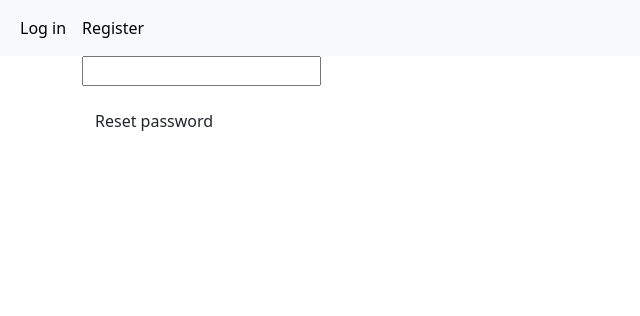
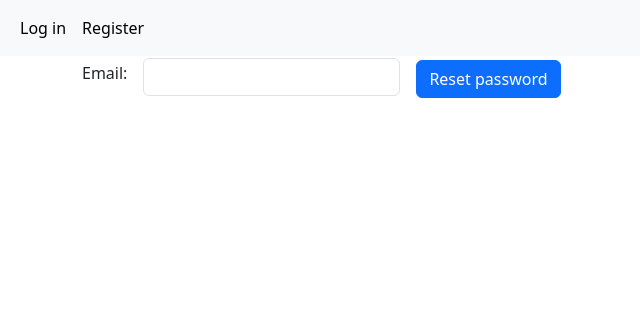
Before and after one commit to bikerski-ctrl/socmedia, a Django app: page /accounts/password_reset/ in a window 1280 px wide. Shown: the top 316 px of the page, without its empty margins (0-640 px from the left). Run offline with Django 5.2, Linux system fonts and the light colour scheme.

Commit message:
Cosmetic changes

```diff
--- a/socialmedia/templates/registration/password_reset_complete.html
+++ b/socialmedia/templates/registration/password_reset_complete.html
@@ -4,5 +4,5 @@
 
 {% block content %}
     <h1>The password has been changed!</h1>
-    <p><a href="{% url 'Log in' %}">Log in to the accoutn</a></p>
+    <p><a href="{% url 'login' %}" class="btn btn-primary mt-1">Log in to the account</a></p>
 {% endblock %}
--- a/socialmedia/templates/registration/password_reset_confirm.html
+++ b/socialmedia/templates/registration/password_reset_confirm.html
@@ -15,7 +15,7 @@
             <p><label for="id_new_password2">Confirm password:</label>
             {{ form.new_password2 }}</p>
 
-            <input type="submit" class="btn" value="Change my password">
+            <input type="submit" class="btn btn-primary mt-1" value="Change my password">
         </form>
     {% else %}
         <h1>Password reset failed</h1>
--- a/socialmedia/templates/registration/password_reset_form.html
+++ b/socialmedia/templates/registration/password_reset_form.html
@@ -1,4 +1,5 @@
 {% extends "base.html" %}
+{% load myfilters %}
 
 {% block title %}Reset password{% endblock %}
 {% block content %}
@@ -6,10 +7,19 @@
         {% csrf_token %}
 
         {% if form.email.errors %}
-            {{ form.email.errors }}
+            <p>{{ form.email.errors }}</p>
         {% endif %}
 
-        <p>{{ form.email }}</p>
-        <input type="submit" class="btn" value="Reset password">
+        <div class="row g-3 align-items-center">
+            <div class="col-auto form-label">{{ form.email.label_tag}}</div>
+            <div class="col-auto">{{ form.email|addclass:'form-control' }}</div>
+
+            {% if form.email.help_text %}
+                <div class="col-auto form-text text-muted" id="{{ form.email.auto_id }}_helptext">
+                {{ form.email.help_text|safe }}
+                </div>
+            {% endif %}
+            <div class="col-auto"><input type="submit" class="btn mt-1 btn-primary" value="Reset password"></div>
+        </div>
     </form>
 {% endblock %}
--- a/socialmedia/templates/registration/register.html
+++ b/socialmedia/templates/registration/register.html
@@ -1,12 +1,12 @@
 {% extends 'base.html' %}
 
-{% block title %}Sign up{% endblock title %}
+{% block title %}Register{% endblock title %}
 
 {% block content %}
-<h2 class="display-2 text-primary">Sign up</h2>
+<h2 class="display-2 text-primary">Register</h2>
 <form method="post" enctype="multipart/form-data">
     {% csrf_token %}
     {{ form.as_p }}
-    <button class="btn mt-1 btn-primary" type="submit">Sign up</button>
+    <button class="btn mt-1 btn-primary" type="submit">Register</button>
 </form>
 {% endblock content %}
--- a/socialmedia/user_auth/forms.py
+++ b/socialmedia/user_auth/forms.py
@@ -1,5 +1,6 @@
 from django import forms
 from django.contrib.auth.forms import UserCreationForm
+from django.contrib.auth.forms import AuthenticationForm
 from .models import User
 
 
--- /dev/null
+++ b/socialmedia/user_auth/static/css/profile.css
@@ -0,0 +1,5 @@
+.profile-picture {
+    display: flex;
+    justify-content: center;
+    align-items: center;
+}
--- /dev/null
+++ b/socialmedia/user_auth/templatetags/myfilters.py
@@ -0,0 +1,8 @@
+from django import template
+
+register = template.Library()
+
+
+@register.filter(name='addclass')
+def addclass(value, arg):
+    return value.as_widget(attrs={'class': arg})
--- a/socialmedia/user_auth/urls.py
+++ b/socialmedia/user_auth/urls.py
@@ -1,10 +1,10 @@
 from django.urls import path
 from .views import ProfileView, RegisterView
-from django.contrib.auth.views import LogoutView
+from django.contrib.auth import views as auth_views
 
 urlpatterns = [
     path('register', RegisterView.as_view(), name="register"),
-    path('logout', LogoutView.as_view(), name="logout"),
+    path('logout', auth_views.LogoutView.as_view(), name="logout"),
 
     # MUST BE KEPT LAST
     path('<str:pk>', ProfileView.as_view(), name="profile"),
```
Also changed, not shown: socialmedia/templates/profile/profile.html (+8 -3 lines), socialmedia/templates/registration/login.html (+19 -5 lines).
